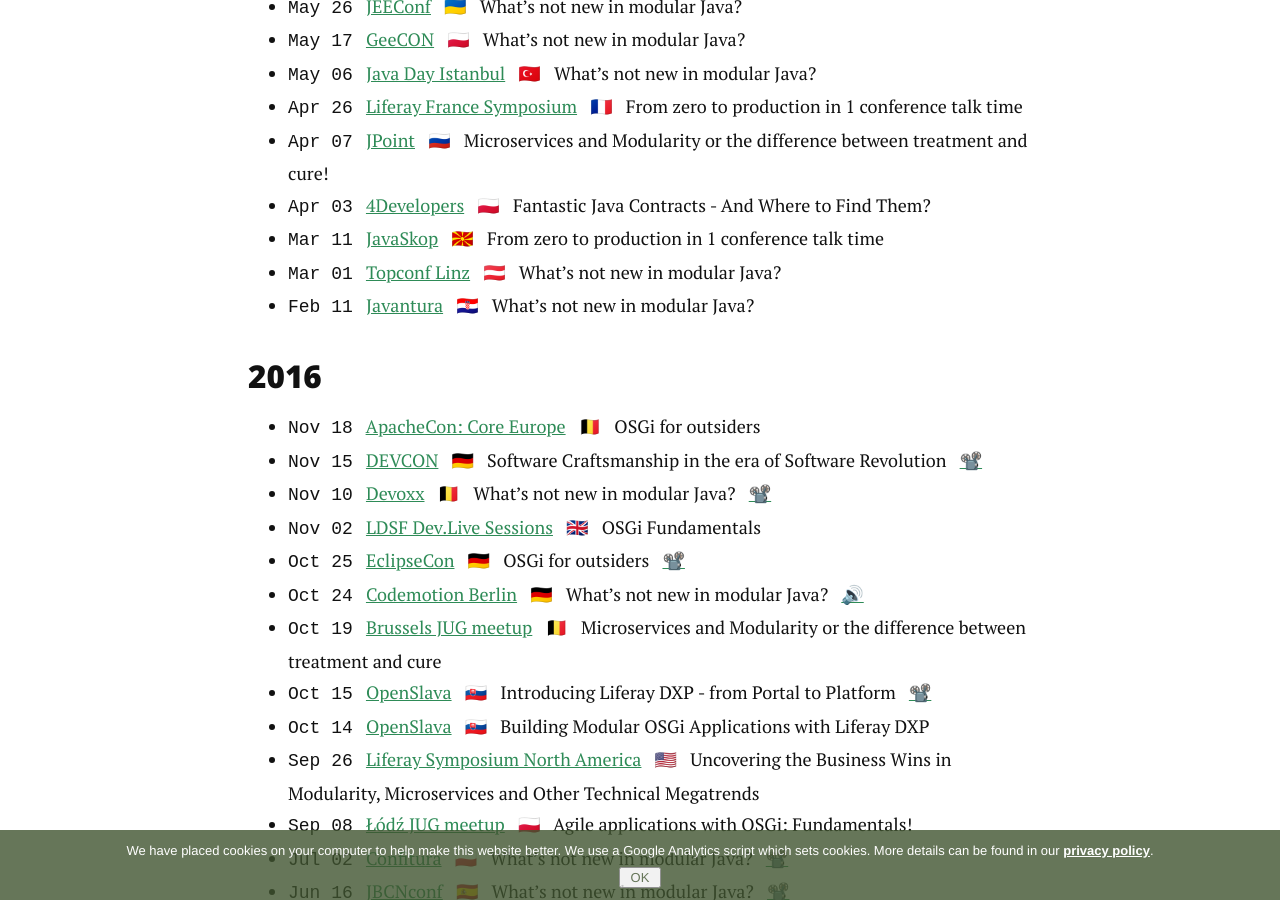
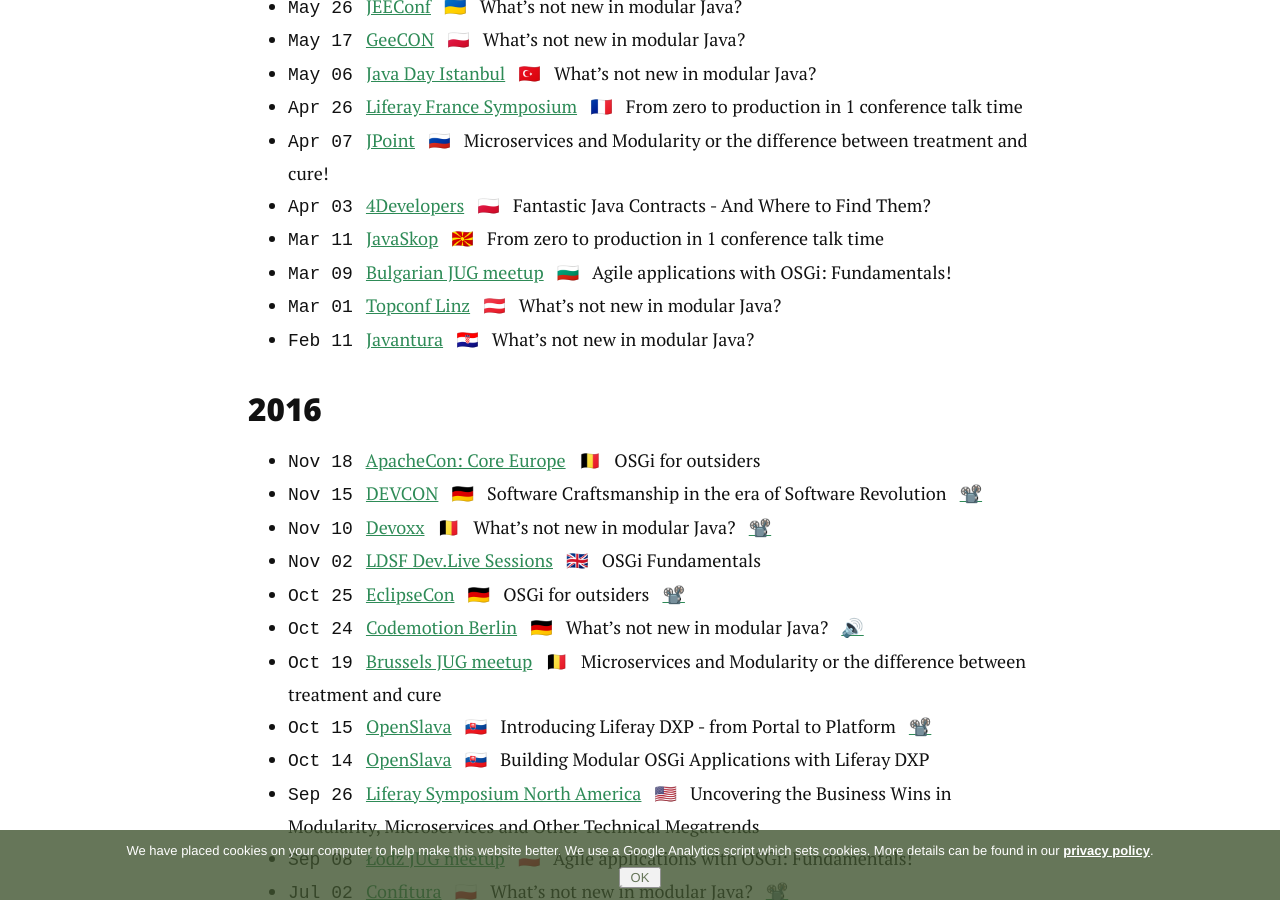
Before and after one commit to azzazzel/azzazzel.github.io, a Jekyll site: the page built from talks.md, in a window 1280 px wide and 900 px high, scrolled down 506 px. Built offline with Jekyll 4.4.1, drawn with Linux system fonts in a browser that asks for light colours; nearby versions of some CDN libraries.

Commit message:
Added BGJUG talk

```diff
--- a/talks.md
+++ b/talks.md
@@ -21,6 +21,8 @@
 &nbsp; 🇵🇱 &nbsp; Fantastic Java Contracts - And Where to Find Them?
 - `Mar 11` &nbsp; [JavaSkop](http://jug.mk/event/java-day/2017-03-11-javaskop.html)
 &nbsp; 🇲🇰 &nbsp; From zero to production in 1 conference talk time
+- `Mar 09` &nbsp; [Bulgarian JUG meetup](https://jug.bg/events/agile-applications-with-osgi-fundamentals/)
+&nbsp; 🇧🇬 &nbsp; Agile applications with OSGi: Fundamentals!
 - `Mar 01` &nbsp; [Topconf Linz](http://topconf.com/linz-2017/)
 &nbsp; 🇦🇹 &nbsp; What's not new in modular Java?
 - `Feb 11` &nbsp; [Javantura](https://javantura.com/javantura-v4/)
```
